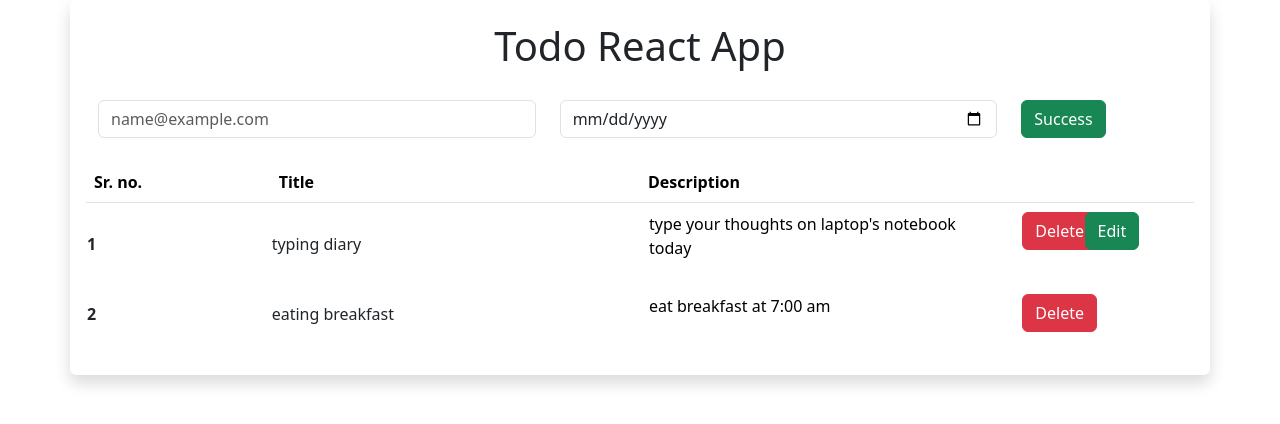
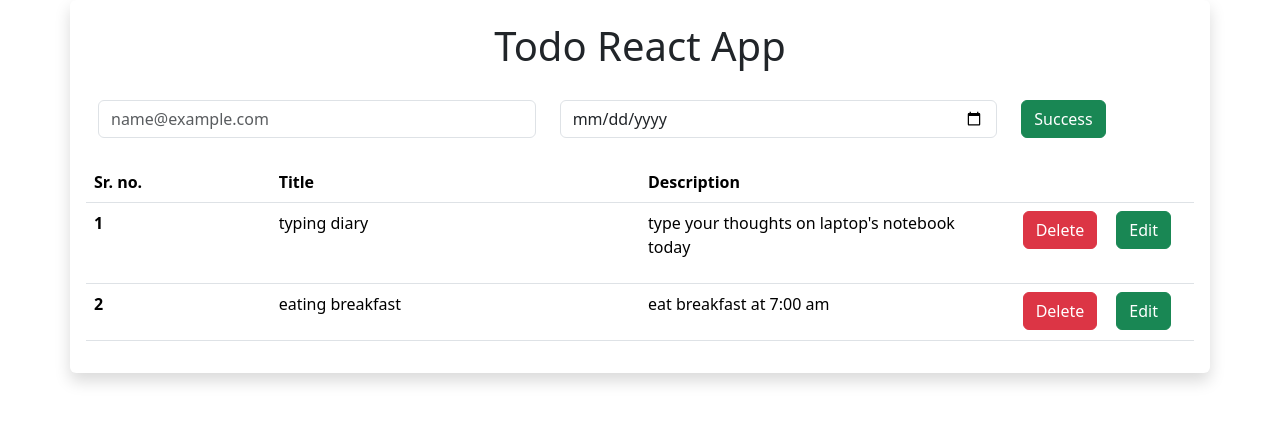
Before and after one commit to ritishbhardwaj/Mern-Intern-P1, a React (Vite) app: page / in a window 1280 px wide. Shown: the top 424 px of the page. Built offline with nearby package versions, Linux system fonts and the light colour scheme.

Commit message:
adding dynamic loading of the food items using object concept of javascript and mapping them"

```diff
--- a/src/App.jsx
+++ b/src/App.jsx
@@ -5,13 +5,25 @@ import AddTodo from "./Components/AddTodo";
 import ToDoList from "./Components/ToDoList";
 
 export default function App() {
+
+  const data=[
+    {
+      title : "typing diary",
+      desc : "type your thoughts on laptop's notebook today"
+    },
+    {
+      title : "eating breakfast",
+      desc : "eat breakfast at 7:00 am"
+    }
+  ]
+
   return (
     <>
       <div className="shadow p-3 mb-5 bg-body rounded   container">
         <center>
           <Title />
           <AddTodo />
-          <ToDoList/>
+          <ToDoList data={data}/>
         </center>
       </div>
     </>
--- a/src/Components/ToDoItem.jsx
+++ b/src/Components/ToDoItem.jsx
@@ -1,19 +1,22 @@
 import React from "react";
 
-export default function ToDoItem() {
+export default function ToDoItem(props) {
+  let dt= props.nw_dt
+  let index = props.inx +1
+  // let
   return (
     <>
       <tr>
-        <th className="col-2"> 1</th>
-        <td className="col-4"> typing diary</td>
+        <th className="col-2"> {index}</th>
+        <td className="col-4"> {dt.title}</td>
         <td className="col-6">
           <div className="row">
             <div className="col-8">
-              <p>type your thoughts on laptop's notebook today</p>
+              <p>{dt.desc}</p>
             </div>
             <div className="col-4">
               <div className="row">
-                <div className="col-4">
+                <div className="col-6">
                   <button type="button" className="btn btn-danger">
                     Delete
                   </button>
@@ -28,22 +31,7 @@ export default function ToDoItem() {
           </div>
         </td>
       </tr>
-      <tr>
-        <th className="col-2"> 2</th>
-        <td className="col-4"> eating breakfast</td>
-        <td className="col-6">
-          <div className="row">
-            <div className="col-8">
-              <p>eat breakfast at 7:00 am</p>
-            </div>
-            <div className="col-4">
-              <button type="button" className="btn btn-danger">
-                Delete
-              </button>
-            </div>
-          </div>
-        </td>
-      </tr>
+
     </>
   );
 }
--- a/src/Components/ToDoList.jsx
+++ b/src/Components/ToDoList.jsx
@@ -1,7 +1,7 @@
 import React from "react";
 import ToDoItem from "./ToDoItem";
 
-export default function ToDoList() {
+export default function ToDoList(props) {
   return (
     <div className="pt-4">
       <table className="table">
@@ -12,8 +12,16 @@ export default function ToDoList() {
             <th className="col-6">Description</th>
           </tr>
         </thead>
-            <ToDoItem/>
+
         <tbody>
+
+          {props.data.map((dt,index)=>{
+            return (
+              <>
+              <ToDoItem nw_dt={dt} inx={index}   />
+              </>
+            )
+          })}
 
         </tbody>
       </table>
```
